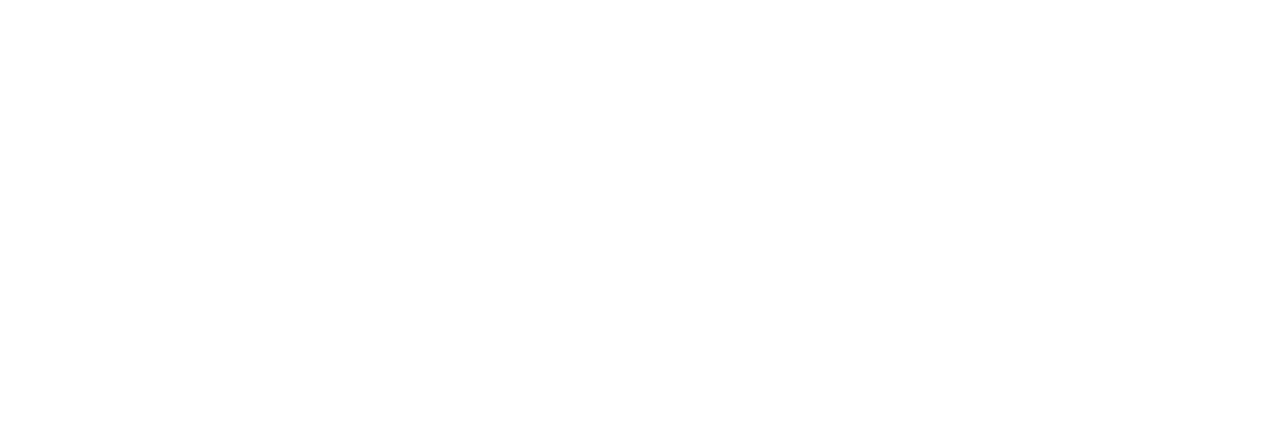
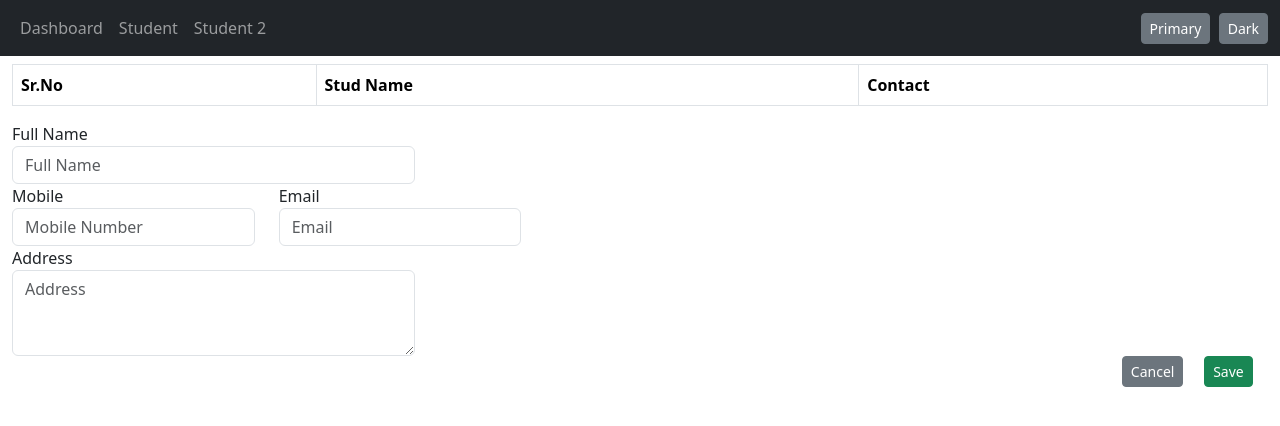
Before and after one commit to voidChetan/employeeCrudLocalStorage, an Angular app: page /student2 in a window 1280 px wide. Before the commit this address led to /. Shown: the top 426 px of the page. Built offline with nearby package versions, Linux system fonts and the light colour scheme.

Commit message:
locaal storage code

```diff
--- a/src/app/app-routing.module.ts
+++ b/src/app/app-routing.module.ts
@@ -15,6 +15,7 @@ import { ReactiveComponent } from './components/topics/reactive/reactive.compone
 import { StudentComponent } from './components/student/student.component';
 import { UserLoginComponent } from './components/user/user-login/user-login.component';
 import { DashboardResolverService } from './services/dashboard-resolver.service';
+import { Student2Component } from './components/student2/student2.component';
 
 const routes: Routes = [
   {
@@ -77,6 +78,11 @@ const routes: Routes = [
         path:'student',
         component: StudentComponent,
         title:'Student Page',
+      },
+      {
+        path:'student2',
+        component: Student2Component,
+        title:'Student Page',
       }
     ]
   }
--- a/src/app/app.module.ts
+++ b/src/app/app.module.ts
@@ -29,6 +29,7 @@ import { MyInterceptor } from './services/my.interceptor';
 import { AceessDirective } from './directives/aceess.directive';
 import { CardComponent } from './widgets/card/card.component';
 import { AccordionComponent } from './widgets/accordion/accordion.component';
+import { Student2Component } from './components/student2/student2.component';
 
 @NgModule({
   declarations: [
@@ -55,7 +56,8 @@ import { AccordionComponent } from './widgets/accordion/accordion.component';
     UserLoginComponent,
     AceessDirective,
     CardComponent,
-    AccordionComponent
+    AccordionComponent,
+    Student2Component
   ],
   imports: [
     BrowserModule,
--- a/src/app/components/home/home.component.html
+++ b/src/app/components/home/home.component.html
@@ -30,6 +30,9 @@
          <li class="nav-item">
           <a class="nav-link" routerLink="student">Student</a>
       </li>
+      <li class="nav-item">
+        <a class="nav-link" routerLink="student2">Student 2</a>
+    </li>
       </ul>
       <form class="d-flex">
         <button class="btn btn-sm"
--- /dev/null
+++ b/src/app/components/student2/student2.component.html
@@ -0,0 +1,71 @@
+<div class="row">
+  <div class="col-md-12">
+    <table   class="table table-bordered">
+      <thead>
+        <tr>
+          <th>Sr.No</th>
+          <th>Stud Name </th>
+          <th>Contact</th>
+        </tr>
+      </thead>
+      <tbody>
+        <ng-container *ngFor="let item of studentArr; let i = index">
+          <tr >
+            <td>{{i+1}}</td>
+            <td>{{item.fullName }}</td>
+            <td>{{item.mobile}}</td>
+            <td>
+              <button (click)="onEdit(item.studentId)">Edit</button>
+              <button (click)="onDelete(item.studentId)">Delete</button>
+            </td>
+          </tr>
+        </ng-container>
+      </tbody>
+    </table>
+  </div>
+</div>
+<form [formGroup]="studentForm">
+  <!-- Modal body -->
+  <div class="modal-body">
+    <div class="row">
+      <div class="col-md-6">
+        <div class="row">
+          <div class="col-md-8">
+            <label class="for-label">Full Name</label>
+            <input type="text" name="name" class="form-control" placeholder="Full Name"
+              formControlName="fullName" />
+          </div>
+        </div>
+        <div class="row">
+          <div class="col-md-5">
+            <label class="for-label">Mobile</label>
+            <input type="text" name="mobile" class="form-control" placeholder="Mobile Number"
+              formControlName="mobile" />
+          </div>
+          <div class="col-md-5">
+            <label>Email</label>
+            <input type="email" name="email" placeholder="Email" class="form-control" formControlName="email" />
+          </div>
+        </div>
+        <div class="row">
+          <div class="col-md-8">
+            <label>Address</label>
+            <textarea name="" class="form-control" rows="3" name="address" formControlName="address"
+              placeholder="Address"></textarea>
+          </div>
+        </div>
+      </div>
+    </div>
+  </div>
+  <div class="modal-footer">
+    <div class="row">
+      <div class="col-md-6 text-center">
+        <button class="btn btn-secondary btn-sm">Cancel</button>
+      </div>
+      <div class="col-md-6 text-center">
+        <button *ngIf="studentForm.controls['studentId'].value === 0" class="btn btn-success btn-sm" (click)="saveStudent()">Save</button>
+        <button *ngIf="studentForm.controls['studentId'].value !== 0" class="btn btn-success btn-sm" (click)="saveStudent()">Update</button>
+      </div>
+    </div>
+  </div>
+</form>
--- /dev/null
+++ b/src/app/components/student2/student2.component.ts
@@ -0,0 +1,73 @@
+import { Component, OnInit } from '@angular/core';
+import { FormGroup, FormControl } from '@angular/forms';
+
+@Component({
+  selector: 'app-student2',
+  templateUrl: './student2.component.html',
+  styleUrls: ['./student2.component.css']
+})
+export class Student2Component implements OnInit {
+  studentForm: FormGroup;
+  studentArr: any[] = [];
+
+  constructor() {
+    this.studentForm = new FormGroup({
+      studentId: new FormControl(0),
+      fullName: new FormControl(""),
+      mobile: new FormControl(""),
+      email: new FormControl(""),
+      address: new FormControl("")
+    });
+  }
+
+  ngOnInit(): void {
+   this.loadData();
+  }
+  loadData(){
+    const localData = localStorage.getItem('studData');
+    if (localData != null) {
+      this.studentArr = JSON.parse(localData);
+    }
+  }
+  saveStudent() {
+    if(this.studentForm.controls['studentId'].value == 0) {
+      const studObj = this.studentForm.value;
+      studObj.studentId = this.studentArr.length + 1;
+      this.studentArr.push(studObj);
+    } else {
+      const currentRec =  this.studentArr.find(m=>m.studentId == this.studentForm.controls['studentId'].value);
+      if (currentRec !== undefined) {
+        currentRec.fullName = this.studentForm.controls['fullName'].value;
+        currentRec.mobile = this.studentForm.controls['mobile'].value;
+        currentRec.email = this.studentForm.controls['email'].value;
+        currentRec.address = this.studentForm.controls['address'].value;
+      }
+    }
+    localStorage.setItem('studData', JSON.stringify(this.studentArr));
+  }
+  onEdit(id: number) {
+    const currentRec =  this.studentArr.find(m=>m.studentId == id);
+    if (currentRec !== undefined) {
+      this.studentForm = new FormGroup({
+        studentId: new FormControl(currentRec.studentId),
+        fullName: new FormControl(currentRec.fullName),
+        mobile: new FormControl(currentRec.mobile),
+        email: new FormControl(currentRec.email),
+        address: new FormControl(currentRec.address)
+      });
+    }
+  }
+  onDelete(id: number) {
+    const recordIndex =  this.studentArr.findIndex(m=>m.studentId == id);
+    this.studentArr.splice(recordIndex,1);
+
+    for (let index = 0; index < this.studentArr.length; index++) {
+      if (this.studentArr[index].studentId == id) {
+        this.studentArr.splice(index,1)
+      }
+    }
+
+    localStorage.setItem('studData', JSON.stringify(this.studentArr));
+  }
+
+}
```
Also changed, not shown: src/app/components/student2/student2.component.css (added), 1 other file (tests, documents, lock files or other folders).
